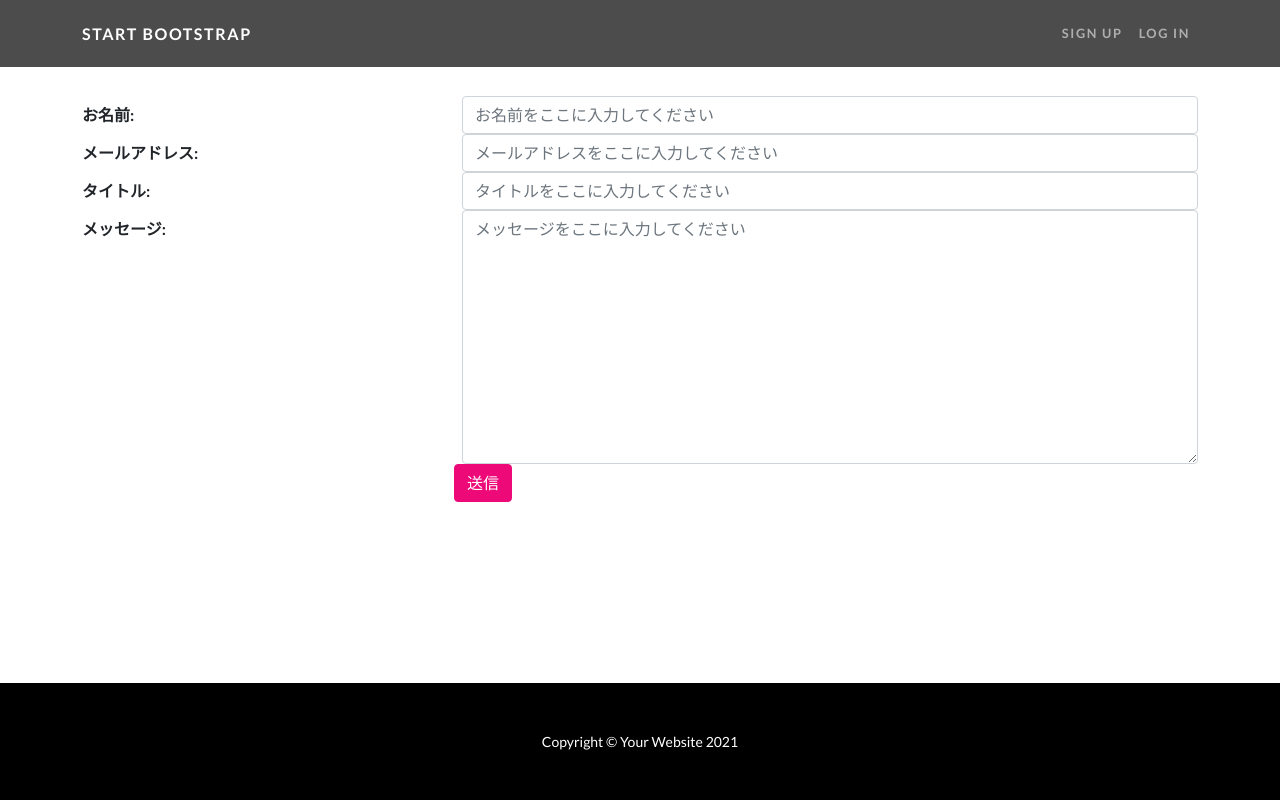
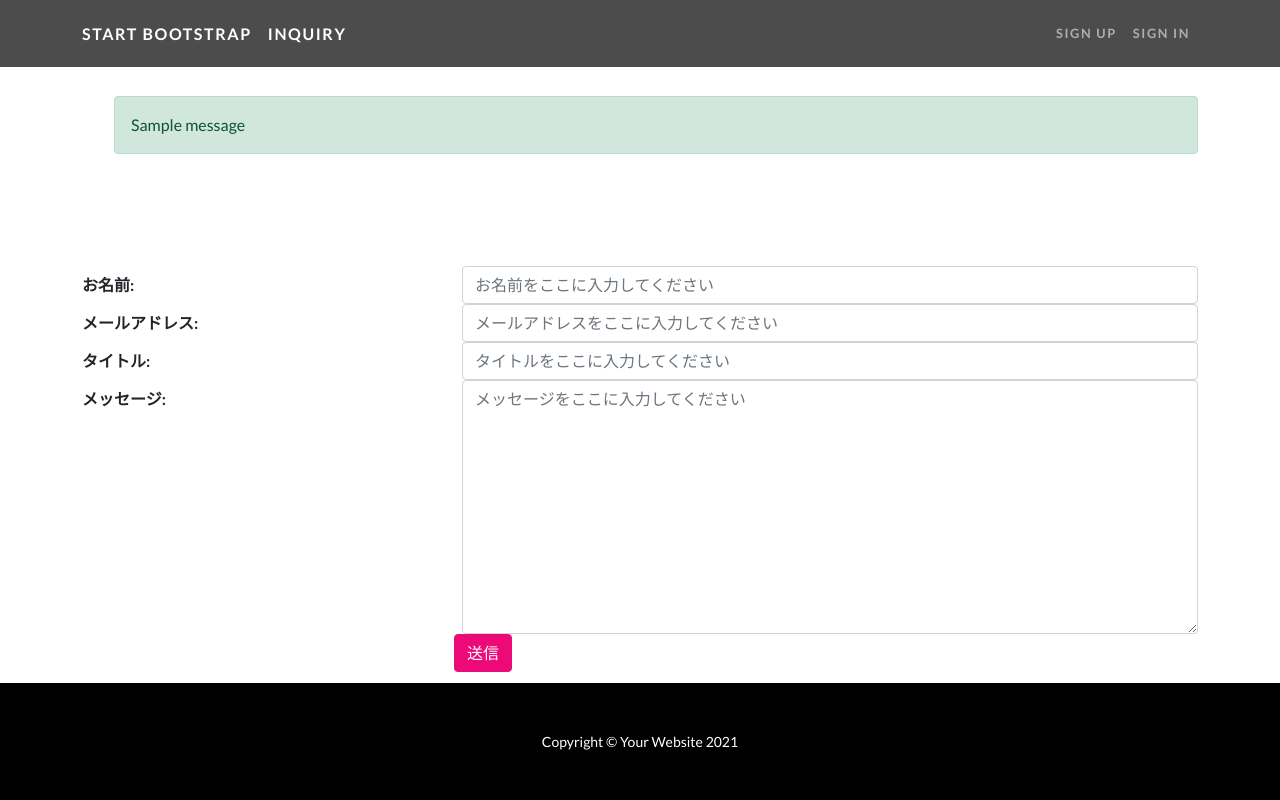
Before and after one commit to Mizuguchi-Akito/PrivateDiary, a Django app: page /inquiry/ in a window 1280 px wide. Run offline with Django 3.2, Linux system fonts and the light colour scheme; tables that the repository leaves empty hold one stand-in row (values such as "Sample post"); one stand-in notice (Sample message) is shown; some libraries are stand-ins or nearby versions.

Commit message:
9/8 フォーム部分完成

```diff
--- a/diary/forms.py
+++ b/diary/forms.py
@@ -1,4 +1,5 @@
 from django import forms
+from django.core.mail import EmailMessage
 
 class InquiryForm(forms.Form):
     name = forms.CharField(label='お名前',max_length=30)
@@ -17,5 +18,25 @@ class InquiryForm(forms.Form):
 
         self.fields['title'].widget.attrs['class'] = 'form-control col-11'
         self.fields['title'].widget.attrs['placeholder'] = 'タイトルをここに入力してください'
+
         self.fields['message'].widget.attrs['class'] = 'form-control col-12'
         self.fields['message'].widget.attrs['placeholder'] = 'メッセージをここに入力してください'
+
+    def send_email(self):
+        name = self.cleaned_data['name']
+        email = self.cleaned_data['email']
+        title = self.cleaned_data['title']
+        message = self.cleaned_data['message']
+
+        subject = 'お問い合わせ {}'.format(title)
+        message = '送信者名 : {0}\nメールアドレス:{1}\nメッセージ:\n{2}'.format(name,email,message)
+        from_email = 'admin@examle.com'
+        to_list = [
+            'text@example.com'
+        ]
+        cc_list = [
+            email
+        ]
+
+        message = EmailMessage(subject=subject, body=message, from_email=from_email, to=to_list, cc=cc_list)
+        message.send()
--- a/diary/templates/base.html
+++ b/diary/templates/base.html
@@ -29,15 +29,40 @@
             <a class="navbar-brand" href="{% url 'diary:index' %}">Start Bootstrap</a>
             <button class="navbar-toggler" type="button" data-bs-toggle="collapse" data-bs-target="#navbarResponsive" aria-controls="navbarResponsive" aria-expanded="false" aria-label="Toggle navigation"><span class="navbar-toggler-icon"></span></button>
             <div class="collapse navbar-collapse" id="navbarResponsive">
+                <ul class="navbar-nav mr-auto">
+                    <li class="nav-item {% block active_inquiry %}{% endblock %}">
+                        <a class="navbar-brand"  href="{% url 'diary:inquiry' %}">INQUIRY</a>
+                    </li>
+                </ul>
                 <ul class="navbar-nav ms-auto">
-                    <li class="nav-item"><a class="nav-link" href="{% block active_inquiry %}{% endblock %}">Sign Up</a></li>
-                    <li class="nav-item"><a class="nav-link" href="{% url 'diary:inquiry' %}">Log In</a></li>
+                    <li class="nav-item">
+                        <a class="nav-link" href="#">Sign Up</a>
+                    </li>
+                    <li class="nav-item">
+                        <a class="nav-link" href="#">Sign In</a>
+                    </li>
                 </ul>
             </div>
         </div>
     </nav>
     <!-- Header-->
     {% block header %} {% endblock %}
+
+    {%if messages %}
+    <div class="container">
+        <div class="row">
+            <div class="my-div-style w-100">
+                <ul class="messages" style="list-style: none;">
+                {% for message in messages %}
+                <li {% if message.tags %} class="{{message.tags}}" {% endif %}>
+                    {{ message }}
+                </li>
+                {% endfor%}
+                </ul>
+            </div>
+        </div>
+    </div>
+    {% endif %}
     <!-- Content section 1-->
     <!-- content -->
     {% block contents %} {% endblock %}
--- a/diary/views.py
+++ b/diary/views.py
@@ -2,13 +2,28 @@ from django.shortcuts import render
 from django.http import HttpResponse
 from django.views import generic
 from.forms import InquiryForm
+import logging
+from django.urls import reverse_lazy
+from django.contrib import messages
+
 # Create your views here.
+
+logger = logging.getLogger(__name__)
+
 def index(request):
     return render(request, 'diary/index.html')
 
 class IndexView(generic.TemplateView):
     template_name="index.html"
+    from_class = InquiryForm
 
 class InquiryView(generic.FormView):
     template_name = "inquiry.html"
     form_class = InquiryForm
+    success_url = reverse_lazy('diary:inquiry')
+
+    def form_valid(self,form):
+        form.send_email()
+        messages.success(self.request,'メッセージを送信しました。')
+        logger.info('Inquiry sent by{}'.format(form.cleaned_data['name']))
+        return super().form_valid(form)
```
Also changed, not shown: config/settings.py (+11 -0 lines).
